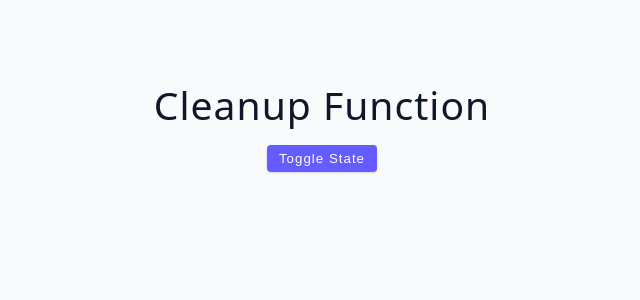
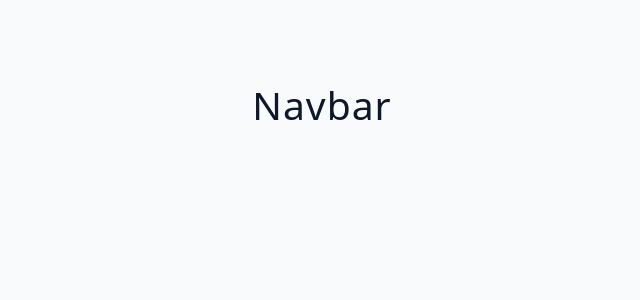
Before and after one commit to hAI-FA001/React--Learn, a React (Vite) app in the folder Advanced/: page / in a window 1280 px wide. Shown: the top 300 px of the page, without its empty margins (318-958 px from the left). Built offline with nearby package versions, Linux system fonts and the light colour scheme.

Commit message:
project structure - basic, each compo = separate folder

```diff
--- a/Advanced/src/App.jsx
+++ b/Advanced/src/App.jsx
@@ -1,9 +1,9 @@
-import Starter from './tutorial/02-useEffect/starter/05-cleanup-function'
+import Navbar from './tutorial/04-project-structure/starter/Navbar/navbar'
 
 function App() {
   return (
     <div className="container">
-      <Starter />
+      <Navbar />
     </div>
   )
 }
--- /dev/null
+++ b/Advanced/src/tutorial/04-project-structure/starter/Navbar/Navbar.jsx
@@ -0,0 +1,7 @@
+import React from 'react'
+
+const Navbar = () => {
+  return <h2>Navbar</h2>
+}
+
+export default Navbar
```
Also changed, not shown: Advanced/src/tutorial/04-project-structure/starter/Navbar/Navbar.css (added).
